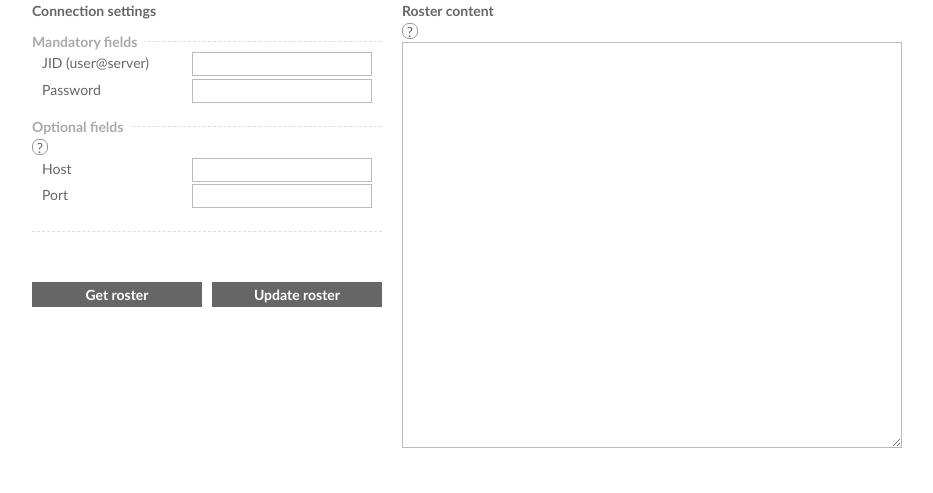
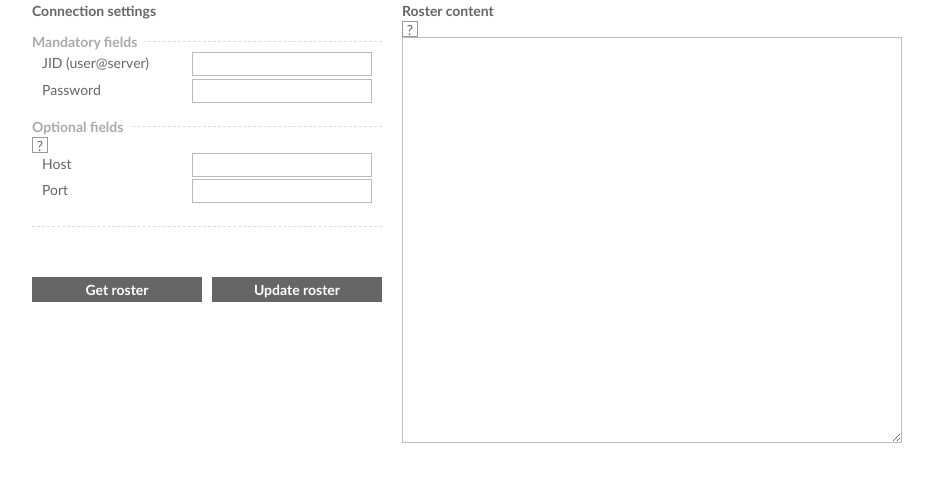
Before and after one commit to barszczmm/pyJRU, a Python web app: template templates/index.html in a window 1280 px wide. Shown: the part 149-642 px from the top of the page, without its empty margins (173-1106 px from the left). Run offline with Jinja, Linux system fonts and the light colour scheme; the template is opened without the code that fills it, so the values that code supplies are empty.

Commit message:
help sign looks better in square than in circle

```diff
--- a/static/css/main.css
+++ b/static/css/main.css
@@ -109,7 +109,7 @@ input[type=submit]:focus { color: #ddd; }
 .errors { color: red; border: 1px dashed red; padding: 5px 10px; margin: 10px 0 0; font-weight: bold; }
 
 .help { border: 1px solid #ddd; font-size: 12px; color: #999; margin: 0 10px 10px; padding: 8px 10px; position: relative; top: -10px; }
-.help-icon { cursor: help; border: 1px solid #999; text-align: center; line-height: 1.1em; width: 14px; height: 14px; display: inline-block; -moz-border-radius: 7px; -webkit-border-radius: 7px; border-radius: 7px; background: #fff; position: relative; z-index: 99; }
+.help-icon { cursor: help; border: 1px solid #999; text-align: center; line-height: 1.1em; width: 14px; height: 14px; display: block; background: #fff; position: relative; z-index: 99; }
 
 .form-overlay { position: absolute; bottom: -15px; left: -15px; width: 100%; height: 100%; padding: 15px; background: #000; z-index: 999; color: #fff; font-weight: bold; }
 .form-overlay .text { position: absolute; left: 48%; top: 49%; }
```
